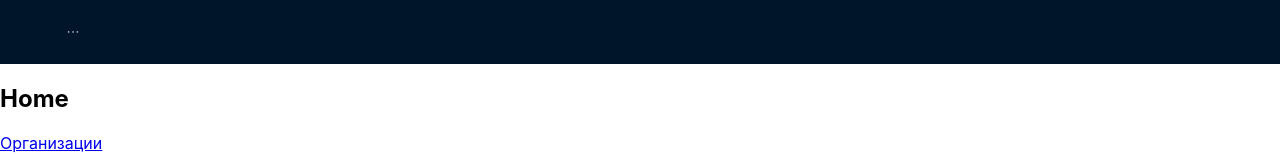
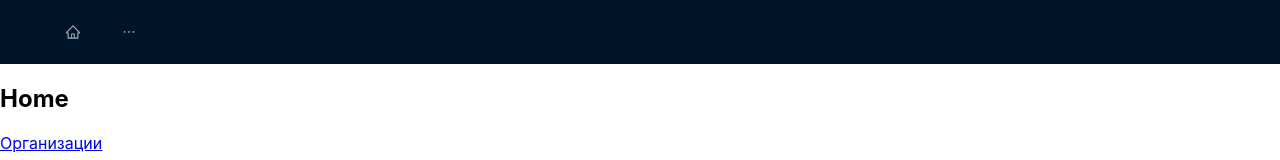
Before and after one commit to mbalychev/flights.front, a React (Create React App) app: page / in a window 1280 px wide. Shown: the top 160 px of the page. Built offline with nearby package versions, Linux system fonts and the light colour scheme.

Commit message:
variants layout

```diff
--- a/src/pages/LayoutMenu.tsx
+++ b/src/pages/LayoutMenu.tsx
@@ -2,6 +2,7 @@ import { Layout, Menu } from "antd";
 import React from "react";
 import styled from 'styled-components';
 import { useNavigate } from "react-router-dom";
+import { HomeOutlined } from "@ant-design/icons";
 
 const { Header } = Layout;
 
@@ -14,6 +15,11 @@ const HeaderLeftContainer = styled.div`
 export const LayoutMenu = () => {
   const navigate = useNavigate();
   const items = [
+    {
+      key: '/',
+      icon: <HomeOutlined />
+      // label: 'Онлайн табло',
+    },
     {
       key: '/flights',
       label: 'Онлайн табло',
@@ -31,7 +37,12 @@ export const LayoutMenu = () => {
 
   return (
     // <Layout className="layout">
-    <Header style={{ display: 'flex', alignItems: 'center', color: 'white' }}>
+    <Header style={{
+      display: 'flex',
+      alignItems: 'center',
+      textAlign: 'center',
+      color: 'white'
+    }}>
       <HeaderLeftContainer style={{ color: 'whitesmoke' }}>
         <Menu
           theme="dark"
```
